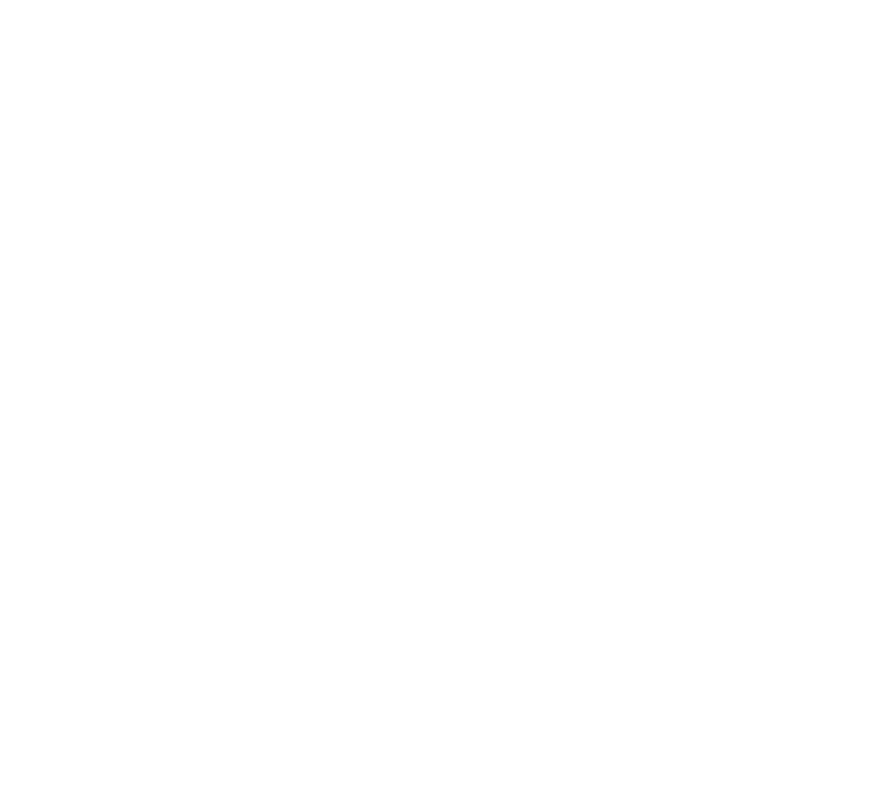
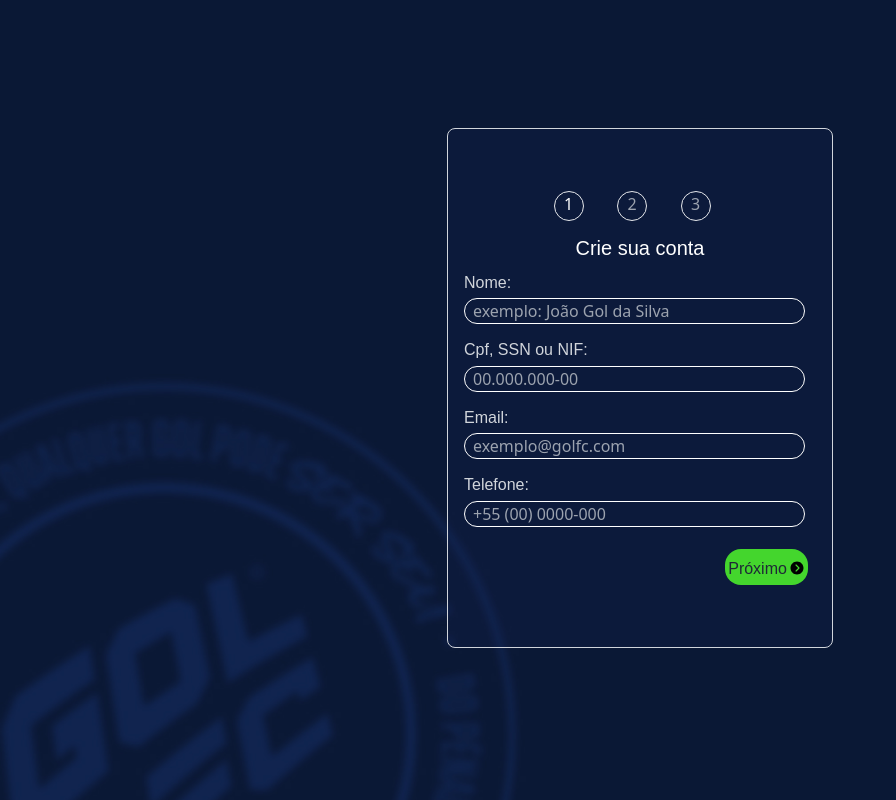
Before and after one commit to projetosTherion/Projeto-GOLFC, a React (Create React App) app: page /Registro in a window 1280 px wide. Before the commit this address had no page. Shown: the whole page, without its empty margins (0-896 px from the left). Built offline with nearby package versions, Linux system fonts and the light colour scheme.

Commit message:
registro adicionado

```diff
--- a/package.json
+++ b/package.json
@@ -3,6 +3,8 @@
   "version": "0.1.0",
   "private": true,
   "dependencies": {
+    "@heroicons/react": "^2.1.5",
+    "@heroicons/vue": "^2.1.5",
     "@testing-library/jest-dom": "^5.17.0",
     "@testing-library/react": "^13.4.0",
     "@testing-library/user-event": "^13.5.0",
--- a/src/App.js
+++ b/src/App.js
@@ -4,7 +4,9 @@
 import { BrowserRouter as Router, Routes, Route } from 'react-router-dom';
 
 import Login from './paginas/Login';
-
+import Registro from './paginas/registro/registro';
+import Registro2 from './paginas/registro/registro2';
+import Registro3 from './paginas/registro/registro3';
 const App = () => {
   return (
 
@@ -12,7 +14,9 @@
     <Routes>
       <Route path='/' element={<Home/>}/>
       <Route path='/Login' element={<Login/>}/>
-
+      <Route path='/Registro' element={<Registro/>}/>
+      <Route path='/Registro2' element={<Registro2/>}/>
+      <Route path='/Registro3' element={<Registro3/>}/>
     </Routes>
 
 
--- a/src/ComponentesHomeIstitucional/infoBasics.jsx
+++ b/src/ComponentesHomeIstitucional/infoBasics.jsx
@@ -57,7 +57,7 @@
 
 
        </div >
-       <div className="flex  ml-[15%]  mr-[22%] bg-gray-300 rounded-md w-fit h-fit ">
+       <div className="flex  ml-[10%] mt-[15%] mr-[22%] bg-gray-300 rounded-lg w-[80%] h-fit ">
        <img src={qrCode} className='w-[50%] h-[50%] mt-[3vw]'/>
        <div className='flex flex-col mx-[3%]'>
         <span className='text-Azul-Gol mt-5 font-tuskerGrotesk text-Tamanho24'>O Processo Exclusivo do golfc</span>
--- a/src/paginas/Login.jsx
+++ b/src/paginas/Login.jsx
@@ -1,54 +1,89 @@
-import React from 'react';
+import React, { useState } from 'react';
 import Logo from '../imagens/Logo.png'; // Importa a imagem da logo
 import { FaGoogle, FaApple } from 'react-icons/fa'; // Importa os ícones do Google e da Apple
+import { VscEye, VscEyeClosed } from "react-icons/vsc";
+import { Link } from 'react-router-dom';
+const Login = () => {
 
-const Login = () => {
+  const [showPassword, setShowPassword] = useState(false);
+
+  const togglePasswordVisibility = () => {
+    setShowPassword(!showPassword);
+  };
   return (
     <div className=' bg-Login bg-cover h-screen '>
 
 
     <div className="h-screen  flex flex-col items-center justify-center  relative">
       {/* Imagem acima do quadrado */}
-       <img
+      <div className=' ml-[22%] justify-center'>
+        <Link to={"/"}>
+        <button >
+          <img
         src={Logo}
         alt="Logo GOL"
-        className="h-[17%] w-[10%]"
+        className="h-[25%] w-[30%]"
       />
+        </button>
+        </Link></div>
 
-      <div className="w-[386px] mt-4 h-[452px] bg-blue-950 bg-opacity-0 rounded-lg border border-gray-300 p-4 flex flex-col items-center backdrop-md">
 
-        <p className="text-4xl text-white mb-6">Login</p>
 
-        <p className="text-white text-base mb-1 text-left w-full">Email</p>
+      <div className="w-[386px] mt-4 h-[452px] bg-blue-950 bg-opacity-20 rounded-lg border border-gray-300 p-4 flex flex-col  ">
+
+        <p className=" font-Carbona text-xl justify-start text-white mb-6">Login</p>
+
+        <p className="text-white font-Carbona text-base mb-1 text-left w-full">Email</p>
 
         <input
           type="text"
           placeholder="exemplo@golfc.com"
-          className="w-[339px] h-[36px] bg-transparent border border-white rounded-md px-2 mb-4"
+          className="w-[339px] h-[50px] text-white bg-transparent border border-white rounded-2xl px-2 "
         />
 
-        <p className="text-white text-base mb-1 text-left w-full">Senha</p>
+<div className="mb-4 mt-2 ">
+      <p className="text-white text-base mb-1  font-Carbona text-left w-full">Senha</p>
+      <div className="relative ">
+        <input
+          type={showPassword ? 'text' : 'password'}
+          placeholder="seugol"
+          className="w-[339px]  text-white  bg-transparent border border-white rounded-2xl px-2 pr-10"
+        />
+        <button
+          onClick={togglePasswordVisibility}
+          className="absolute right-6 top-1/2 transform -translate-y-1/2 text-white"
+        >
+          {showPassword ? <VscEye className="h-7 w-5" /> : <VscEyeClosed className="h-5 w-5" />}
+        </button>
+      </div>
+    </div>
 
-        <input
-          type="password"
-          placeholder="seugol"
-          className="w-[339px] h-[36px] bg-transparent border border-white rounded-md px-2 mb-4"
-        />
+
+
+
+
+
+
+
+
+
 
         {/* Checkbox "Lembre-se de mim" */}
-        <div className="flex items-center justify-end w-full mb-4">
+        <div className="flex items-center justify-start w-full mb-4">
           <input
-            type="checkbox"
-            id="remember-me"
-            className="w-4 h-4 text-blue-600 bg-gray-100 border-gray-300 rounded focus:ring-blue-500"
-          />
-          <label htmlFor="remember-me" className="ml-2 text-white text-base">
-            Lembre-se de mim
+        type="checkbox"
+        id="remember-me"
+        className="w-4 h-4 text-Azul-Gol mr-3 bg-Azul-Gol border-Azul-Gol rounded focus:ring-Azul-Gol"
+      />
+           <label htmlFor="remember-me" className="font-Carbona mr-2 text-white text-base">
+           Mantenha-me conectado
           </label>
+
+
         </div>
 
         <button
-          className="w-[339px] h-[36px] bg-lime-600 text-white rounded-md hover:bg-green-600 focus:outline-none focus:ring-2 focus:ring-green-400 focus:ring-opacity-75 mb-4"
+          className="w-[339px] h-[50px] bg-Verde-Gol text-white font-Carbona rounded-2xl hover:bg-green-600 focus:outline-none focus:ring-2 focus:ring-green-400 focus:ring-opacity-75 mb-4"
         >
           Entrar
         </button>
@@ -60,15 +95,24 @@
           Esqueceu sua senha?
         </a>
 
+         <div className='text-Verde-Gol text-base mb-4 text-center w-full '>
+        <Link to={"/Registro"}>
+        <button >
+        <span className='text-white'>Não possui uma conta? </span>
+        <span className='hover:underline'>crie uma</span>
+        </button>
+        </Link>
+</div>
+
         <button
-          className="w-[339px] h-[36px] bg-transparent border border-white text-white rounded-md mb-2 flex items-center justify-center hover:bg-white hover:text-blue-950 focus:outline-none focus:ring-2 focus:ring-white focus:ring-opacity-75"
+          className="w-[339px] h-[36px] bg-transparent border border-white text-white rounded-2xl mb-2 flex items-center justify-center hover:bg-white hover:text-blue-950 focus:outline-none focus:ring-2 focus:ring-white focus:ring-opacity-75"
         >
-          <FaGoogle className="mr-2" />
+          <FaGoogle className="mr-2 font-Carbona" />
           Login com Google
         </button>
 
         <button
-          className="w-[339px] h-[36px] bg-transparent border border-white text-white rounded-md mb-2 flex items-center justify-center hover:bg-white hover:text-blue-950 focus:outline-none focus:ring-2 focus:ring-white focus:ring-opacity-75"
+          className="w-[339px] font-Carbona h-[36px] bg-transparent border border-white text-white rounded-2xl mb-2 flex items-center justify-center hover:bg-white hover:text-blue-950 focus:outline-none focus:ring-2 focus:ring-white focus:ring-opacity-75"
         >
           <FaApple className="mr-2" />
           Login com iOS
--- /dev/null
+++ b/src/paginas/registro/registro.jsx
@@ -0,0 +1,83 @@
+import React, { useState } from 'react';
+
+import { IoIosArrowDroprightCircle } from "react-icons/io";
+import { Link } from 'react-router-dom';
+const Registro = () => {
+
+    const texts = {
+        0: {
+          title: "Nome:",
+
+          content: "exemplo: João Gol da Silva",
+        },
+        1: {
+          title: "Cpf, SSN ou NIF:",
+
+          content: "00.000.000-00",
+        },
+        2: {
+          title: "Email:",
+
+          content: "exemplo@golfc.com",
+        },
+        3: {
+          title: "Telefone:",
+
+          content: "+55 (00) 0000-000",
+        },
+      };
+  return (
+    <div className=' bg-Registro bg-cover h-screen flex justify-center  '>
+
+  <div className="w-[386px]    justify-center h-[65%] mt-[10%] bg-blue-950 bg-opacity-20 rounded-lg border border-gray-300 p-4 flex flex-col  ">
+   <div className='flex justify-center ml-[5%]' >
+     <div className='rounded-full flex justify-center text-white  hover:bg-white hover:text-black border mt-2 w-[9%] mr-[10%] h-[90%]	 '>
+    1
+    </div>
+
+    <div className='rounded-full flex justify-center text-gray-400 border mt-2 mr-[10%] w-[9%] h-[90%]	 '>
+    2
+    </div> <div className='rounded-full flex justify-center text-gray-400 border  mr-[10%] mt-2 w-[9%] h-[90%]	 '>
+    3
+    </div>
+    </div>
+
+
+
+
+    <p className=" font-Carbona text-xl text-center text-white mt-4 mb-2">Crie sua conta</p>
+   {Object.values(texts).map((item, index) => (
+
+        <div key={index}>
+
+
+         <p className="text-gray-300 font-Carbona text-base mb-[1%] text-left w-full"> {item.title}</p>
+
+         <input
+           type="text"
+           placeholder={item.content}
+           className="w-[97%]  text-white mb-[4%] bg-transparent border border-white rounded-2xl px-2 "
+         />
+
+
+         </div>
+
+        ))}
+        <div className='flex  justify-end'>
+        <Link to={"/Registro2"}>
+        <div className='p-2'>
+          <button
+        className="  justify-center p-1 text-align: center h-[90%] flex bg-Verde-Gol text-gray-800 font-Carbona rounded-2xl hover:bg-verde-gol-escuro  focus:ring-2  hover:text-black"
+      >
+        <span className='mt-[6%] '>Próximo </span><span className='mt-[10%] text-black ml-[3%] '><IoIosArrowDroprightCircle /></span>
+      </button></div> </Link>
+
+      </div>
+
+      </div>
+
+        </div>
+  );
+};
+
+export default Registro;
--- /dev/null
+++ b/src/paginas/registro/registro2.jsx
@@ -0,0 +1,93 @@
+import React, { useState } from 'react';
+
+import { IoIosArrowDroprightCircle } from "react-icons/io";
+import { Link } from 'react-router-dom';
+const Registro = () => {
+
+    const texts = {
+        0: {
+          title: "País:",
+
+          content: "País em que o usuário reside",
+        },
+        1: {
+          title: "Estado:",
+
+          content: "Estado aonde você reside",
+        },
+        2: {
+          title: "Cidade:",
+
+          content: "exemplo@golfc.com",
+        },
+        3: {
+          title: "Rua:",
+
+          content: "Nome da rua onde o usuário mora",
+        },
+        4: {
+            title: "Número:",
+
+            content: "N 123",
+          },
+        5: {
+            title: "Complemento:",
+
+            content: "Informações adicionais sobre o endereço",
+          },
+      };
+  return (
+    <div className=' bg-Registro bg-cover h-screen  flex justify-center  '>
+
+  <div className="w-[386px]    justify-center h-[85%] mt-[5%] bg-blue-950 bg-opacity-20 rounded-lg border border-gray-300 p-4 flex flex-col  ">
+   <div className='flex justify-center ml-[5%]' >
+     <div className='rounded-full flex justify-center text-black  hover:bg-white hover:text-black border mt-2 w-[9%] mr-[10%] h-[90%]	 '>
+    1
+    </div>
+
+    <div className='rounded-full flex text-white  hover:bg-white hover:text-black justify-center border mt-2 mr-[10%] w-[9%] h-[90%]	 '>
+    2
+    </div> <div className='rounded-full flex justify-center border  mr-[10%] mt-2 w-[9%] h-[90%]	 '>
+    3
+    </div>
+    </div>
+
+
+
+
+    <p className=" font-Carbona text-xl text-center text-white mt-4 mb-2">Endereço</p>
+   {Object.values(texts).map((item, index) => (
+
+        <div key={index}>
+
+
+         <p className="text-gray-300 font-Carbona text-base mb-[1%] text-left w-full"> {item.title}</p>
+
+         <input
+           type="text"
+           placeholder={item.content}
+           className="w-[97%]  text-white mb-[4%] bg-transparent border border-white rounded-2xl px-2 "
+         />
+
+
+         </div>
+
+        ))}
+        <div className='flex  justify-end'>
+        <Link to={"/Registro3"}>
+        <div className='p-2'>
+          <button
+        className="  justify-center p-1 text-align: center h-[90%] flex bg-Verde-Gol text-gray-800 font-Carbona rounded-2xl hover:bg-verde-gol-escuro  focus:ring-2  hover:text-black"
+      >
+        <span className='mt-[6%] '>Próximo </span><span className='mt-[10%] text-black ml-[3%] '><IoIosArrowDroprightCircle /></span>
+      </button></div> </Link>
+
+      </div>
+
+      </div>
+
+        </div>
+  );
+};
+
+export default Registro;
--- /dev/null
+++ b/src/paginas/registro/registro3.jsx
@@ -0,0 +1,69 @@
+import React, { useState } from 'react';
+
+import { IoIosArrowDroprightCircle } from "react-icons/io";
+import { Link } from 'react-router-dom';
+const Registro = () => {
+
+    const texts = {
+        0: {
+          title: "Selecionar:",
+
+          content: "Encontre o time do seu coração!",
+        },
+
+      };
+  return (
+    <div className=' bg-Registro bg-cover h-screen  flex justify-center  '>
+
+  <div className="w-[386px]    justify-center h-[40%] mt-[5%] bg-blue-950 bg-opacity-20 rounded-lg border border-gray-300 p-4 flex flex-col  ">
+   <div className='flex justify-center ml-[5%]' >
+     <div className='rounded-full flex justify-center text-black  hover:bg-white hover:text-black border mt-2 w-[9%] mr-[10%] h-[90%]	 '>
+    1
+    </div>
+
+    <div className='rounded-full flex  text-black  hover:bg-white hover:text-black justify-center border mt-2 mr-[10%] w-[9%] h-[90%]	 '>
+    2
+    </div> <div className='rounded-full flex justify-center border   text-white  hover:bg-white hover:text-black mr-[10%] mt-2 w-[9%] h-[90%]	 '>
+    3
+    </div>
+    </div>
+
+
+
+
+    <p className=" font-Carbona text-xl text-center text-white mt-4 mb-2">Qual o time do seu coração?</p>
+   {Object.values(texts).map((item, index) => (
+
+        <div key={index}>
+
+
+         <p className="text-gray-300 font-Carbona text-base mb-[1%] text-left w-full"> {item.title}</p>
+
+         <input
+           type="text"
+           placeholder={item.content}
+           className="w-[97%]  text-white mb-[4%] bg-transparent border border-white rounded-2xl px-2 "
+         />
+
+
+         </div>
+
+        ))}
+        <div className='flex  justify-end'>
+        <Link to={"/"}>
+        <div className='p-2'>
+          <button
+        className="  justify-center p-1 text-align: center h-[90%] flex bg-Verde-Gol text-gray-800 font-Carbona rounded-2xl hover:bg-verde-gol-escuro  focus:ring-2  hover:text-black"
+      >
+        <span className='mt-[6%] '>Próximo </span><span className='mt-[10%] text-black ml-[3%] '><IoIosArrowDroprightCircle /></span>
+      </button></div> </Link>
+
+      </div>
+
+      </div>
+
+        </div>
+  );
+};
+
+export default Registro;
--- a/tailwind.config.js
+++ b/tailwind.config.js
@@ -8,6 +8,7 @@
         'Estadio': "url('../src/imagens/soccer-stadium-full-people 1.jpg')",
         'FundoComFita': "url('../src/imagens/Component 3 (1).png')",
         'Login': "url('../src/imagens/Tela de Login.png')",
+        'Registro':"url('../src/imagens/Tela de Registro 1.jpg')",
         // Adicione quantas imagens de fundo desejar
       },
       fontSize: {
@@ -31,6 +32,7 @@
       colors: {
         'Azul-Gol': '#0A1835',
         'Azul-GolClaro': '#1A3469',
+        'Azul-GolClaro-50': '#20469B',
         'Verde-Gol': '#44D62D',
         'verde-gol-escuro':'#247018',
       },
```
Also changed, not shown: src/ComponentesHomeIstitucional/infoExtra.jsx (+6 -6 lines), src/imagens/Tela de Registro 1.jpg (added), 1 other file (tests, documents, lock files or other folders).
